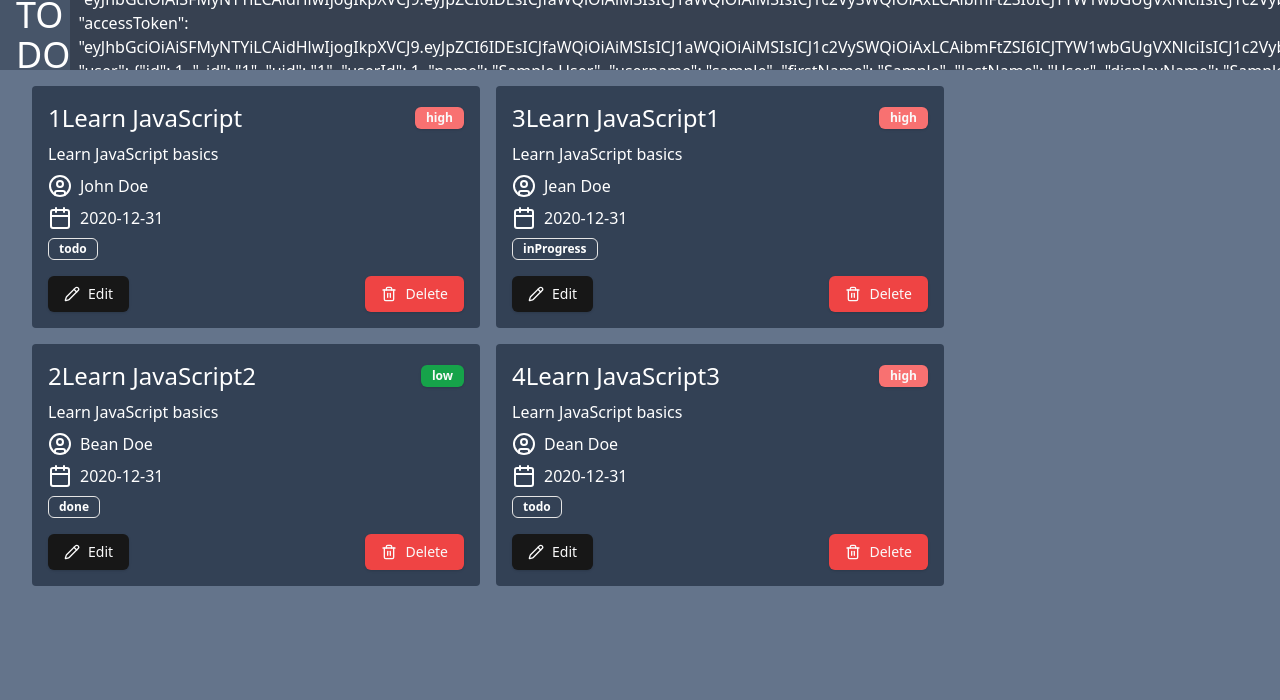
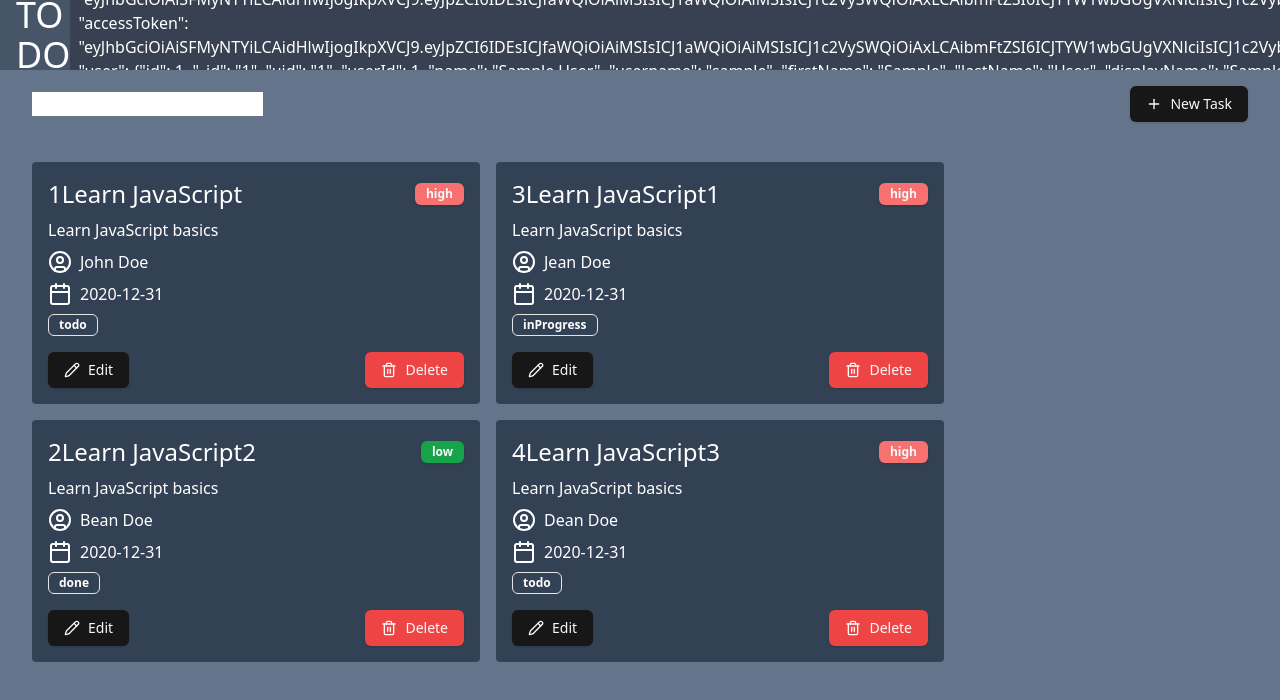
Before and after one commit to MANJU4050/TODO, a React (Vite) app: page / in a window 1280 px wide. Shown: the top 700 px of the page. Built offline with nearby package versions, Linux system fonts and the light colour scheme; data requests are answered from the project's data file; sample sign-in values are in the browser's storage.

Commit message:
navigate to add page

```diff
--- a/src/pages/home/index.tsx
+++ b/src/pages/home/index.tsx
@@ -4,11 +4,15 @@ import { getTodosApi } from "@/api/todo"
 import { getUsersApi } from "@/api/users"
 import TodoCard from "@/components/pages/home/TodoCard"
 import { TodoCardData, TodoData, User } from "@/interfaces"
+import { Button } from "@/components/ui/button"
+import { Plus } from "lucide-react"
+import { useNavigate } from "react-router-dom"
 
 
 const Home = () => {
 
   const [todoList, setTodoList] = useState<TodoCardData[]>([])
+  const navigate = useNavigate()
   const getTodoList = async () => {
     try {
 
@@ -39,8 +43,14 @@ const Home = () => {
   })
 
   return (
-    <div className="flex gap-4 flex-wrap">
-      {todos}
+    <div className="flex flex-col  gap-10">
+      <div className="flex justify-between items-center">
+        <div><input /></div>
+        <div><Button onClick={()=> navigate('/add')}> <Plus />New Task</Button></div>
+      </div>
+      <div className="flex gap-4 flex-wrap">
+        {todos}
+      </div>
     </div>
   )
 }
```
